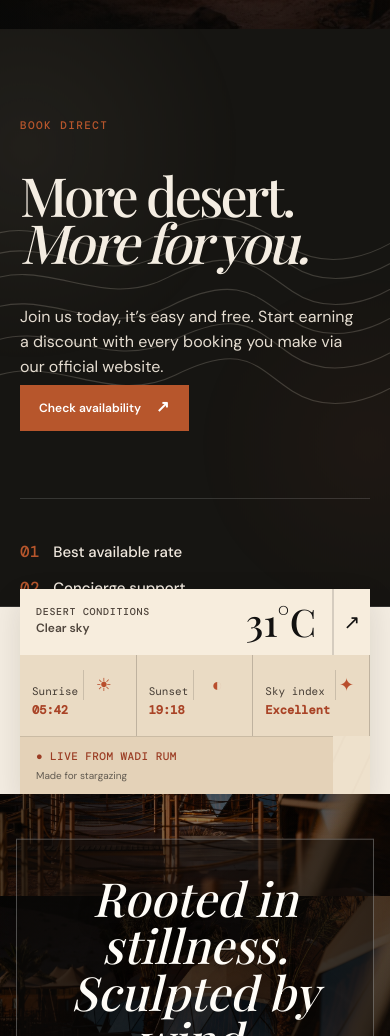
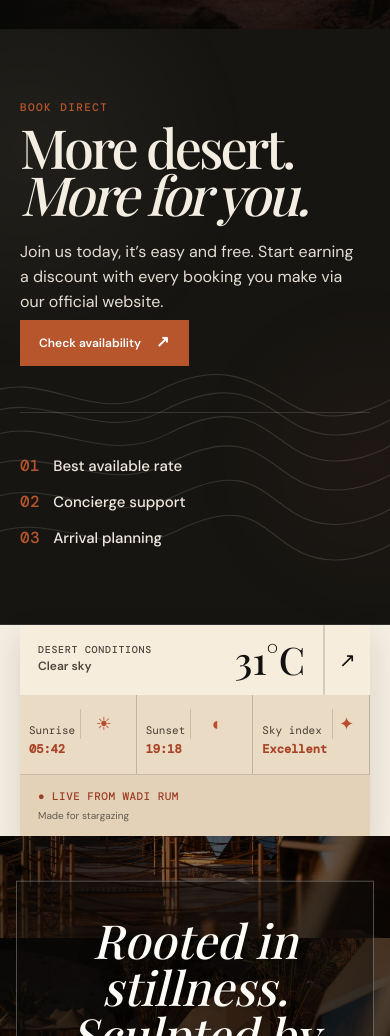
Before and after one commit to haitham-kh/valley-home-prototype, a plain HTML site: page index.html in a window 390 px wide. Shown: the part 815-1851 px from the top of the page. Drawn offline with nearby package versions, Linux system fonts and the light colour scheme; a web font is replaced by a local one.

Commit message:
Fix mobile weather flow and booking hierarchy

```diff
--- a/styles.css
+++ b/styles.css
@@ -106,3 +106,47 @@ body::before { content:""; position:fixed; z-index:30; inset:0; pointer-events:n
 /* Practical-details motif: reserved reading lanes with desert-orbit anchors */
 .details::after { inset:0; opacity:1; background-image:radial-gradient(circle at 16.66% 112%,transparent 0 113px,rgba(233,221,203,.2) 114px 115px,transparent 116px 137px),radial-gradient(circle at 50% 112%,transparent 0 113px,rgba(233,221,203,.2) 114px 115px,transparent 116px 137px),radial-gradient(circle at 83.33% 112%,transparent 0 113px,rgba(233,221,203,.2) 114px 115px,transparent 116px 137px),linear-gradient(90deg,transparent calc(33.33% - 1px),rgba(233,221,203,.1) calc(33.33% - 1px) 33.33%,transparent 33.33% calc(66.66% - 1px),rgba(233,221,203,.1) calc(66.66% - 1px) 66.66%,transparent 66.66%); background-size:auto,auto,auto,100% 100%; background-repeat:no-repeat; background-position:center; mix-blend-mode:normal; animation:none; }.details-grid { gap:0; }.details-grid article { position:relative; min-height:350px; padding:0 38px 80px 0; }.details-grid article+article { padding-left:38px; }.details-grid article::before { position:absolute; top:-34px; right:38px; color:rgba(233,221,203,.26); font:500 64px/.8 "Playfair Display",serif; letter-spacing:-.08em; }.details-grid article:nth-child(1)::before { content:"01"; }.details-grid article:nth-child(2)::before { content:"02"; }.details-grid article:nth-child(3)::before { content:"03"; }.details-grid article .eyebrow { position:relative; z-index:1; }
 @media (max-width:720px) { .details::after { background-image:linear-gradient(90deg,transparent 20px,rgba(233,221,203,.1) 20px 21px,transparent 21px); }.details-grid article { min-height:auto; padding:30px 0 48px 28px; border-left:1px solid rgba(233,221,203,.12); }.details-grid article+article { padding-left:28px; }.details-grid article::before { top:25px; right:12px; font-size:47px; } }
+
+/* Mobile rhythm: let the weather card sit between sections, not over them. */
+@media (max-width:720px) {
+  .direct-book.section { padding-top:72px; padding-bottom:76px; }
+  .direct-book-inner { gap:18px; }
+  .direct-book h2 { margin-top:-8px; margin-bottom:4px; }
+  .direct-book::after {
+    inset:190px 0 -105px;
+    background-position:center;
+    background-size:100% 100%;
+    opacity:.34;
+  }
+
+  .weather {
+    margin-top:0 !important;
+    margin-bottom:0;
+  }
+  .weather-panel {
+    display:grid;
+    grid-template-columns:minmax(0,1fr) 46px;
+  }
+  .weather-panel > div:first-child {
+    grid-column:1;
+    grid-row:1;
+    padding:18px;
+  }
+  .weather-panel > i {
+    grid-column:2;
+    grid-row:1;
+    align-self:stretch;
+  }
+  .weather-panel .forecast {
+    grid-column:1 / -1;
+    grid-row:2;
+    display:grid;
+    grid-template-columns:repeat(3,minmax(0,1fr));
+  }
+  .weather-panel .forecast span { padding:14px 9px; }
+  .weather-panel .weather-live {
+    grid-column:1 / -1;
+    grid-row:3;
+    padding:14px 18px;
+  }
+}
```
